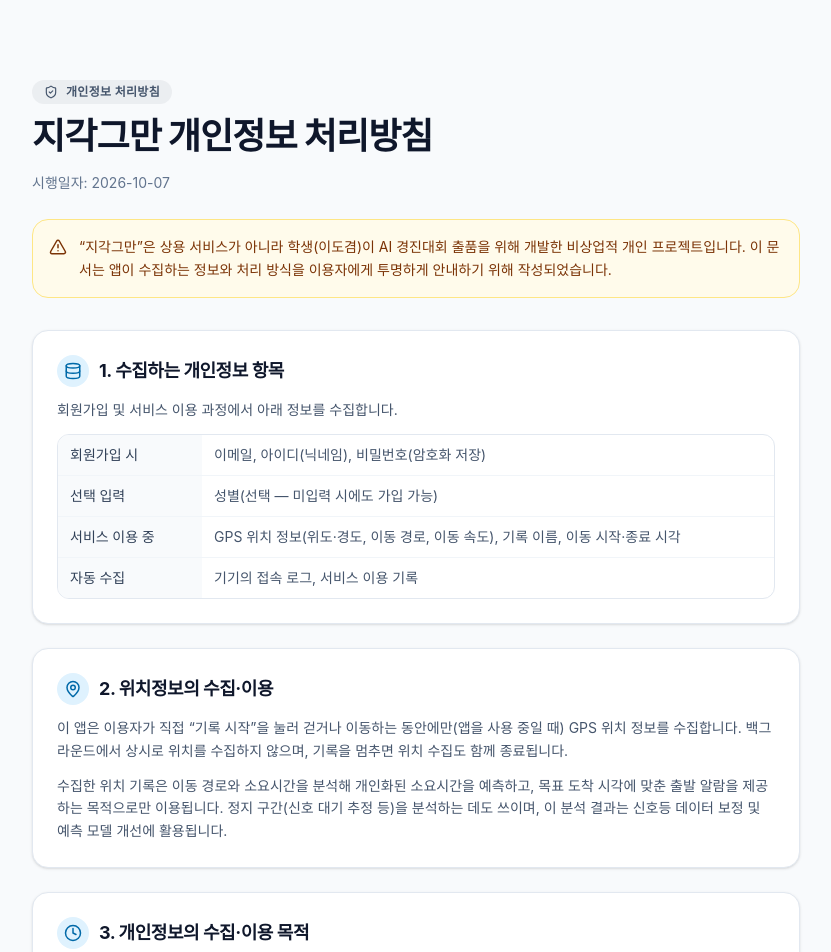
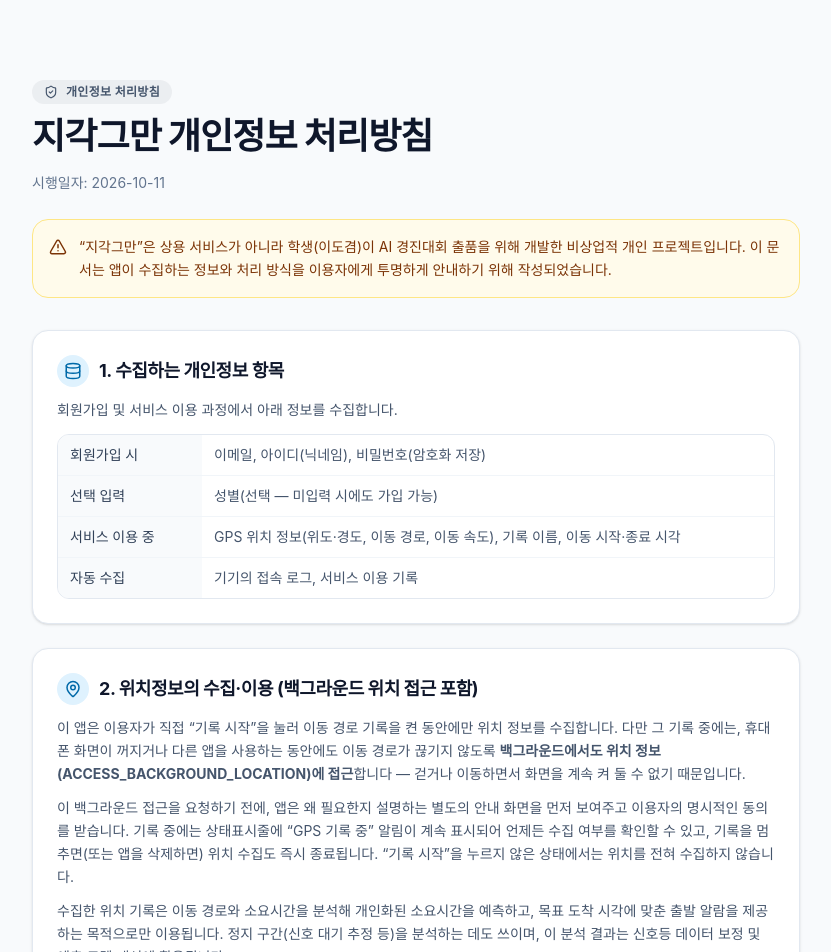
Before and after one commit to codingfit-academy/directions-front, a Next.js app: page /privacy-policy in a window 1280 px wide. Shown: the top 952 px of the page, without its empty margins (224-1055 px from the left). Built offline with nearby package versions, Linux system fonts and the light colour scheme.

Commit message:
개인정보처리방침 업데이트

```diff
--- a/src/app/privacy-policy/page.tsx
+++ b/src/app/privacy-policy/page.tsx
@@ -20,7 +20,7 @@ export const metadata = {
    않는 독립 페이지다 — 콘솔에 이 페이지의 URL만 등록해서 쓴다.
    ───────────────────────────────────────────────────────────── */
 
-const EFFECTIVE_DATE = '2026-10-07';
+const EFFECTIVE_DATE = '2026-10-11';
 const CONTACT_EMAIL = 'dogyum2026@gmail.com';
 
 function Section({
@@ -104,11 +104,20 @@ export default function PrivacyPolicyPage() {
             />
           </Section>
 
-          <Section icon={MapPin} title="2. 위치정보의 수집·이용">
+          <Section icon={MapPin} title="2. 위치정보의 수집·이용 (백그라운드 위치 접근 포함)">
             <p>
-              이 앱은 이용자가 직접 &ldquo;기록 시작&rdquo;을 눌러 걷거나 이동하는 동안에만(앱을
-              사용 중일 때) GPS 위치 정보를 수집합니다. 백그라운드에서 상시로 위치를 수집하지
-              않으며, 기록을 멈추면 위치 수집도 함께 종료됩니다.
+              이 앱은 이용자가 직접 &ldquo;기록 시작&rdquo;을 눌러 이동 경로 기록을 켠 동안에만
+              위치 정보를 수집합니다. 다만 그 기록 중에는, 휴대폰 화면이 꺼지거나 다른 앱을
+              사용하는 동안에도 이동 경로가 끊기지 않도록{' '}
+              <b>백그라운드에서도 위치 정보(ACCESS_BACKGROUND_LOCATION)에 접근</b>합니다 —
+              걷거나 이동하면서 화면을 계속 켜 둘 수 없기 때문입니다.
+            </p>
+            <p>
+              이 백그라운드 접근을 요청하기 전에, 앱은 왜 필요한지 설명하는 별도의 안내 화면을
+              먼저 보여주고 이용자의 명시적인 동의를 받습니다. 기록 중에는 상태표시줄에
+              &ldquo;GPS 기록 중&rdquo; 알림이 계속 표시되어 언제든 수집 여부를 확인할 수 있고,
+              기록을 멈추면(또는 앱을 삭제하면) 위치 수집도 즉시 종료됩니다. &ldquo;기록 시작&rdquo;을
+              누르지 않은 상태에서는 위치를 전혀 수집하지 않습니다.
             </p>
             <p>
               수집한 위치 기록은 이동 경로와 소요시간을 분석해 개인화된 소요시간을 예측하고,
```
